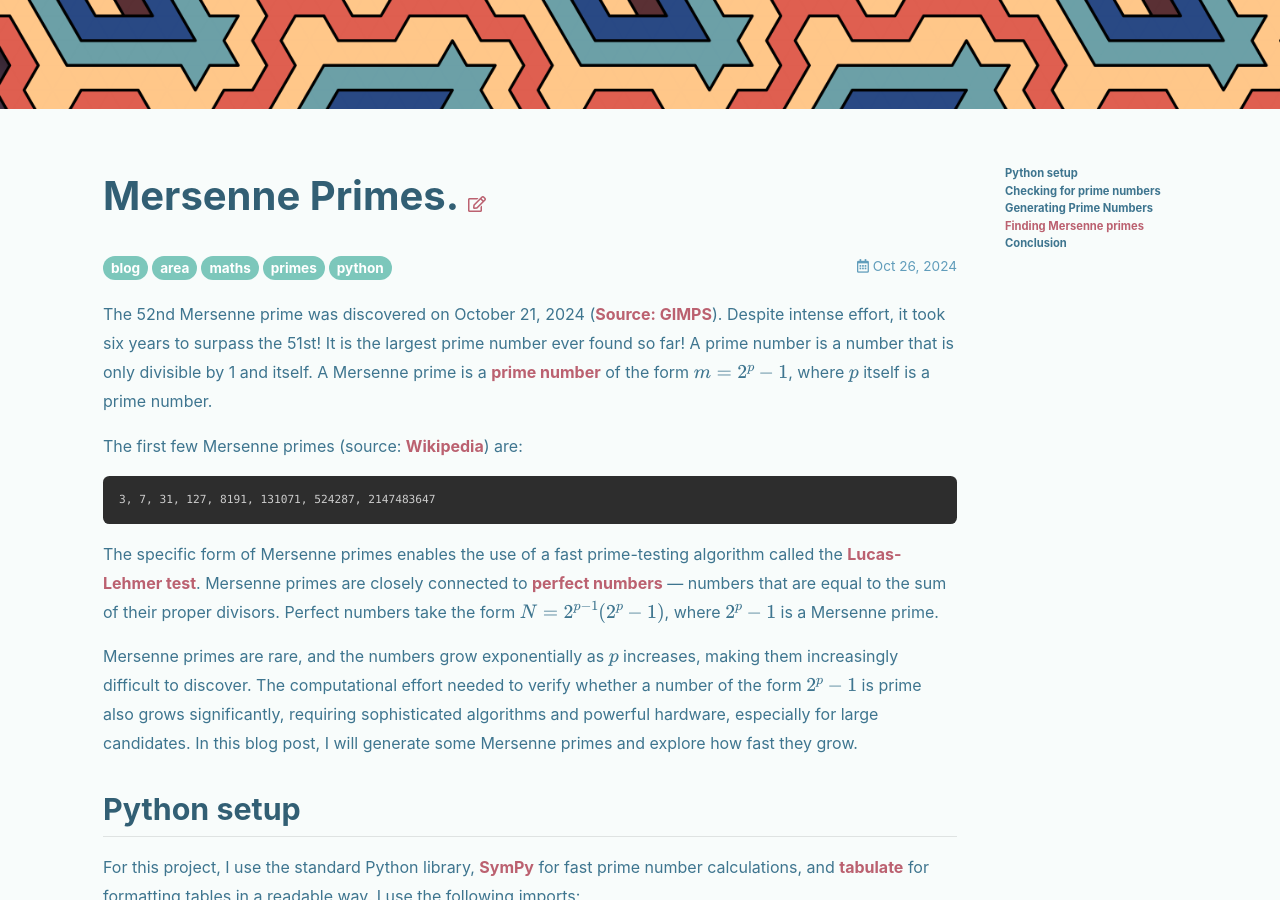
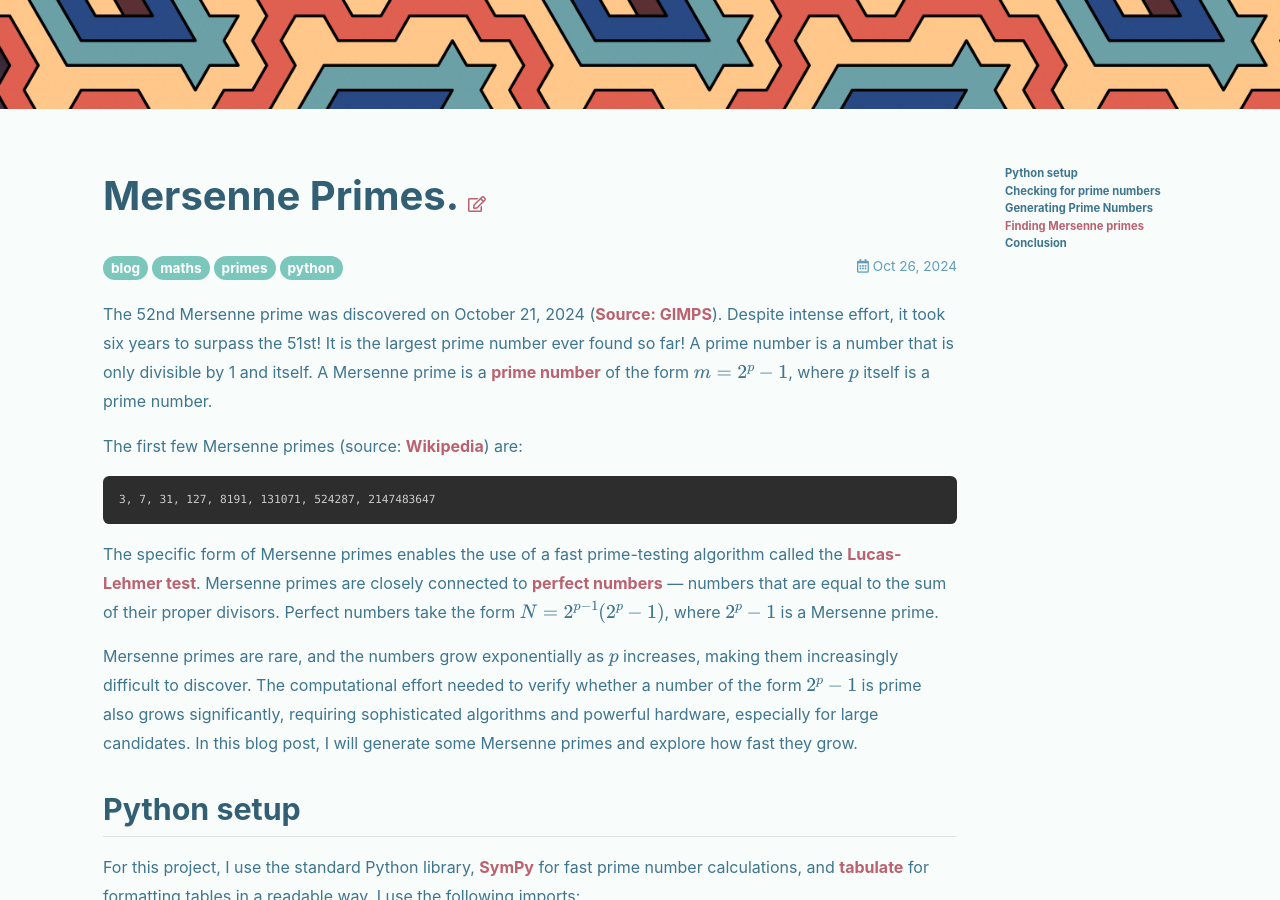
Before and after one commit to thomasburgess/thomasburgess.github.io, a Jekyll site: the page built from _posts/2024-10-26-mersenne.md, in a window 1280 px wide and 900 px high, scrolled down 507 px. Built offline with Jekyll 4.4.1, drawn with Linux system fonts in a browser that asks for light colours; nearby versions of some CDN libraries; comment, search, counter and statistics services are not loaded.

Commit message:
feat(mersenne)

```diff
--- a/_posts/2024-10-26-mersenne.md
+++ b/_posts/2024-10-26-mersenne.md
@@ -2,7 +2,6 @@
 title: Mersenne Primes.
 tags:
   - blog
-  - area
   - maths
   - primes
   - python
```
